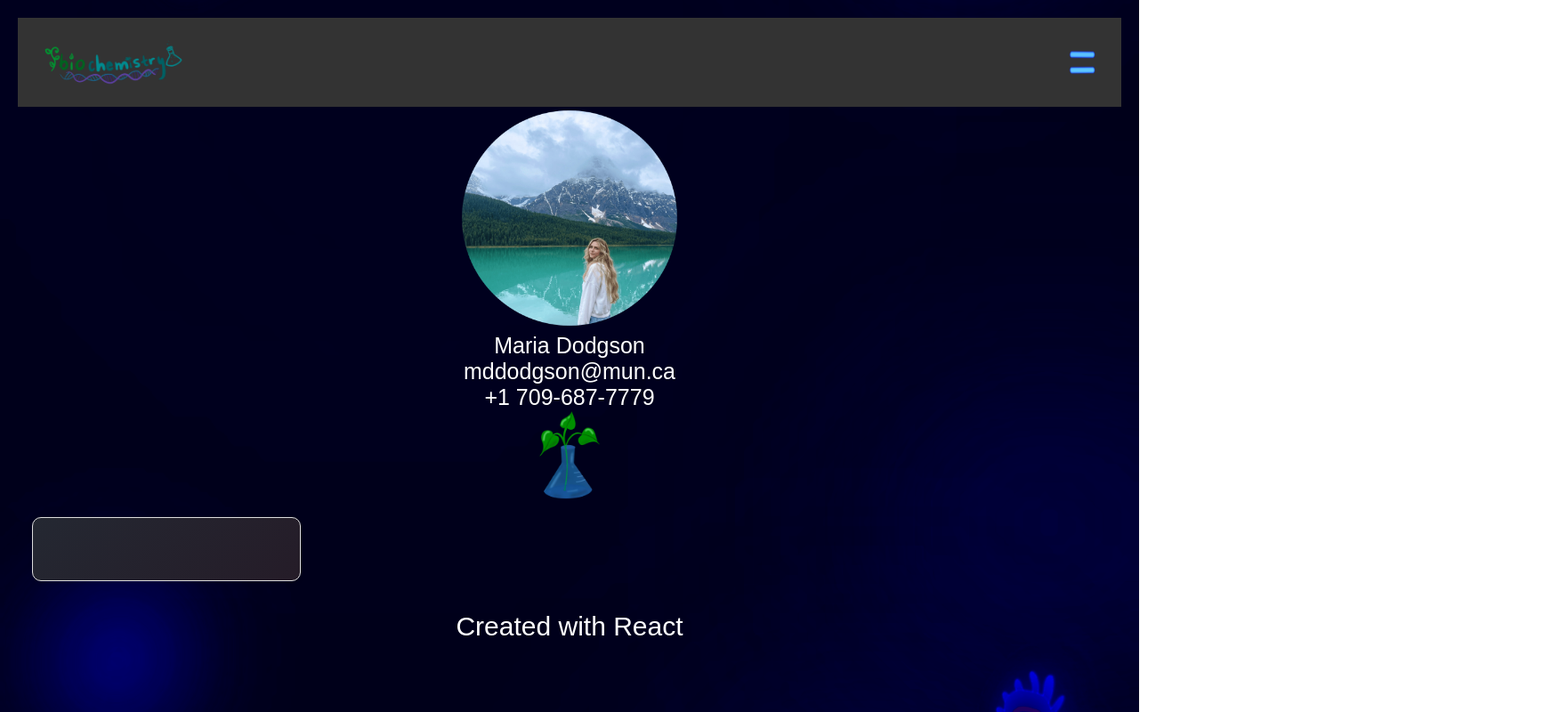
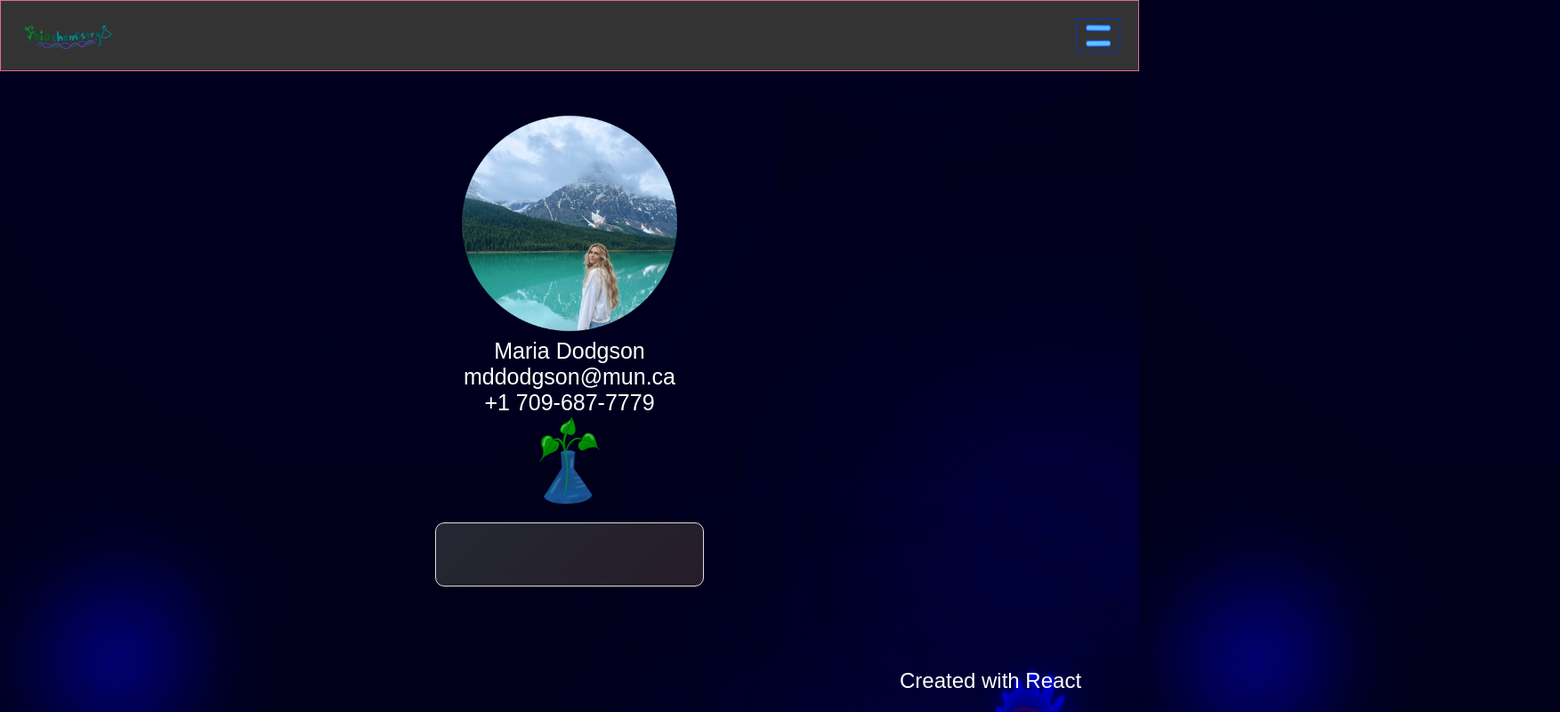
Before and after one commit to miadodgson/Portfolio-ReactJS, a React (Create React App) app: page /Contact in a window 1280 px wide. Shown: the whole page at 89% size, 1753 px wide, since content can reach past the window. Built offline with nearby package versions, Linux system fonts and the light colour scheme.

Commit message:
Adjusted page layout

```diff
--- /dev/null
+++ b/src/Routes/LandingPage/LandingPage.css
@@ -0,0 +1,43 @@
+
+.content-container {
+	display:flex;
+	flex-direction: row;
+	margin:0px;
+	max-width:100%;
+	max-height:100%;
+}
+
+.left-content {
+	display:flex;
+	flex-direction:column;
+	justify-content: center;
+	align-items: center;
+	padding: 0px;
+	line-height:5px;
+	margin:0px;
+	height: calc(100% - var(--Header-size));
+	margin-top: var(--Header-size);
+}
+
+@media (max-width: 768px) {
+  .left-content {
+    margin-right: 0;
+    margin-bottom: 0px;
+	margin:0px;
+  }
+}
+
+.right-content {
+	display:flex;
+  	justify-content: center;
+  	align-items: center;
+	width:100%;
+	height: calc(100% - var(--Header-size));
+	margin-top: var(--Header-size);
+}
+
+@media (max-width: 768px) {
+  .right-content {
+    margin-left: 0;
+  }
+}
--- a/src/Routes/LandingPage/LandingPage.js
+++ b/src/Routes/LandingPage/LandingPage.js
@@ -1,7 +1,7 @@
 import React from 'react'
 import LeftContent from '../../Routes/LandingPage/LeftContent.js'
 import RightContent from '../../Routes/LandingPage/RightContent.js'
-import '../../TopLevel/App/App.css'
+import './LandingPage.css'
 
 
 const LandingPage = () => {
--- a/src/TopLevel/App/App.css
+++ b/src/TopLevel/App/App.css
@@ -1,47 +1,10 @@
 .app{
     text-align:center;
+	display:flex;
+	flex-direction: column;
 	max-width:100%;
 	max-height:100%;
-
-}
-
-.content-container {
-	display:flex;
-	flex-direction: row;
-	margin:0px;
-	max-width:100%;
-	max-height:100%;
-}
-
-.left-content {
-	display:flex;
-	flex-direction:column;
-	justify-content: center;
-	align-items: center;
-	padding: 0px;
-	line-height:5px;
-	margin:0px;
-}
-
-@media (max-width: 768px) {
-  .left-content {
-    margin-right: 0;
-    margin-bottom: 0px;
-	margin:0px;
-  }
-}
-
-.right-content {
-	display:flex;
-  justify-content: center;
-  align-items: center;
-	width:100%;
-}
-
-@media (max-width: 768px) {
-  .right-content {
-    margin-left: 0;
-  }
+	height: calc(100% - var(--bg));
 }
 
 .header {
@@ -70,17 +33,6 @@
 	display:flex;
 	line-height:30px;
 	padding-top:10px
-}
-
-.email-me {
-	font-size:20px;
-	color:white;
-	font-family: sans-serif;
-	font-weight: 500;
-	text-align: center;
-	position:relative;
-	display:flex;
-	margin: 10px;
 }
 
 hr {
@@ -116,17 +68,3 @@ hr {
 	font-weight: 100;
 	margin-right: 10px;
 	}
-
-.biochemistry-logo{
-	display:flex;
-	justify-content: flex-center;
-	padding: 0px;
-	z-index:20;
-	}
-
-@media (max-height: 80px) {
-  .biochemistry-logo {
-    width: flex;
-    height: flex;
-  }
-    }
--- a/src/TopLevel/App/App.js
+++ b/src/TopLevel/App/App.js
@@ -11,7 +11,7 @@ function App() {
   return (
 	  <div className="app">
 	  <Router>
-	  <Header/>
+	  <Header />
 	  <Body/>
 	  </Router>
 	<Footer/>
--- a/src/TopLevel/Body/Body.css
+++ b/src/TopLevel/Body/Body.css
@@ -3,7 +3,7 @@ code {
 }
 
 body {
-  margin: 0;
+  margin: 0 auto;
   font-family: -apple-system, BlinkMacSystemFont, 'Segoe UI', 'Roboto', 'Oxygen','Ubuntu', 'Cantarell', 'Fira Sans', 'Droid Sans', 'Helvetica Neue', sans-serif;
   -webkit-font-smoothing: antialiased;
   -moz-osx-font-smoothing: grayscale;
@@ -19,6 +19,11 @@ body {
 	flex-direction: column;
   max-width:100%;
 	max-height:100%;
+  height: calc(100% -var(--bg));
+  margin-top: var(--bg);
+  flex: 1;
+  justify-content: center;
+  align-items: center;
 }
 
 html, body {
--- a/src/TopLevel/Footer/Footer.css
+++ b/src/TopLevel/Footer/Footer.css
@@ -1,12 +1,15 @@
 .footer{
 	color:white;
-	font-size:30px;
+	font-size:24px;
 	font-family:sans-serif;
 	font-weight: 100;
 	text-align: center;
-	border-bottom: 5px black;
+	border-bottom: 0;
 	margin: 0;
-	position:flex;
+	position:absolute;
+	bottom:0;
 	line-height:30px;
 	padding:20px;
+	width:100%;
+	box-sizing: border-box;
 }
--- a/src/TopLevel/Header/Header.css
+++ b/src/TopLevel/Header/Header.css
@@ -1,4 +1,31 @@
 .header {
 	background-color: var(--bg);
+	position: fixed;
+	top: 0;
+	width: 100%;
+	left: 0;
+	right: 0;
+	margin: 0 auto;
+	text-align: center;
+	z-index: 1000;
+	height: var(--Header-size, 80px);
+	justify-content: space-between;
+	box-sizing: border-box;
+	border: palevioletred 1px solid;
+}
 
-}
+.biochemistry-logo{
+	display:flex;
+	justify-content: flex-center;
+	padding: 0px;
+	z-index:20;
+	width: flex;
+	height: flex;
+	}
+
+@media (max-height: 80px) {
+  .biochemistry-logo {
+    width: flex;
+    height: flex;
+  }
+    }
--- a/src/TopLevel/Header/Header.js
+++ b/src/TopLevel/Header/Header.js
@@ -8,7 +8,7 @@ const Header = () => {
 return (
 	<div>
 		<h1 className="header">
-		<img src={img}  alt="biochemistry-logo" />
+		<img src={img}  alt="biochemistry-logo" className='biochemistry-logo' />
         <Nav/>
 		</h1>
 	</div>
--- a/src/TopLevel/Navbar/Navbar.css
+++ b/src/TopLevel/Navbar/Navbar.css
@@ -1,8 +1,7 @@
 :root {
-  --bg-accent: #484a4d;
   --text-color: #dadce1;
   --nav-size: 60px;
-  --border: 1px solid #474a4d;
+  --border: 1px solid #e80589;
   --border-radius: 8px;
   --speed: 500ms;
 }
@@ -25,6 +24,7 @@ a {
 	display:flex;
 	justify-content: flex-end;
 	position: relative;
+  border: #0935b8 1px solid;
 }
 
 /* <ul> */
```
